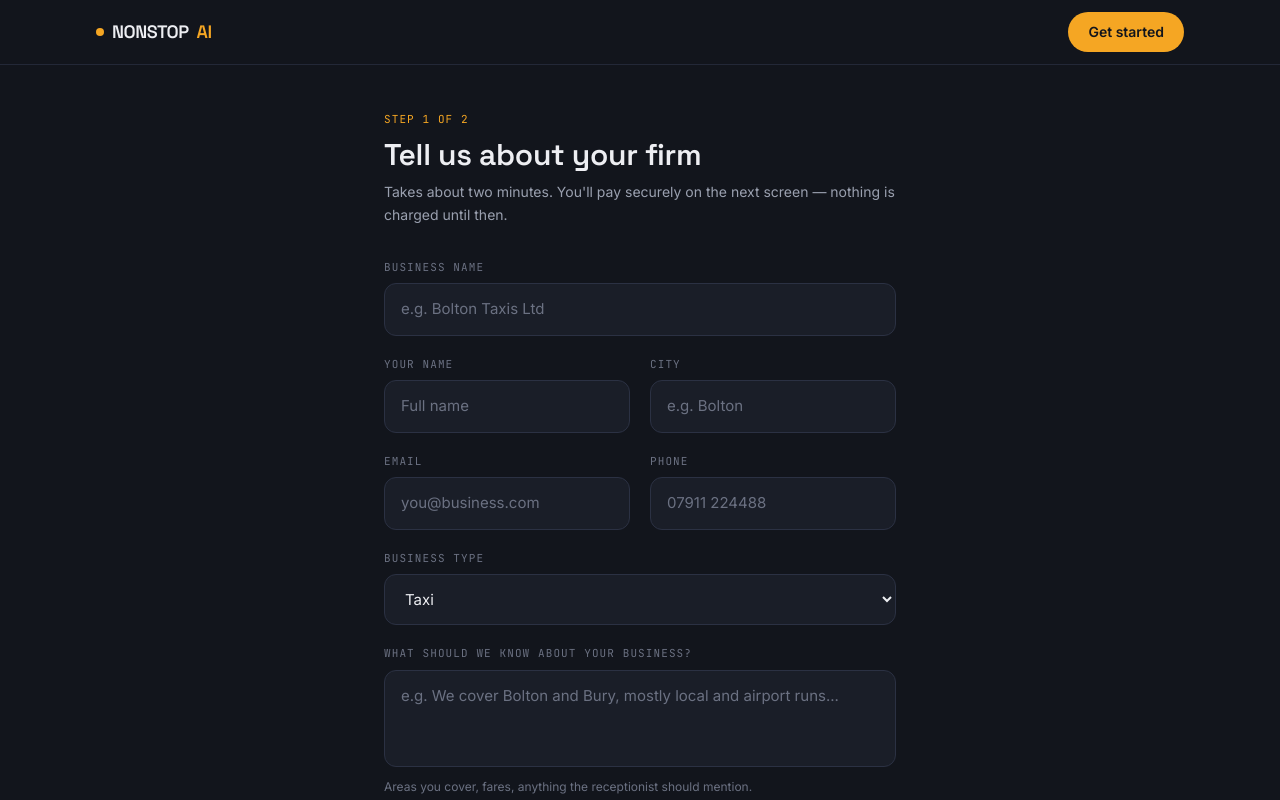
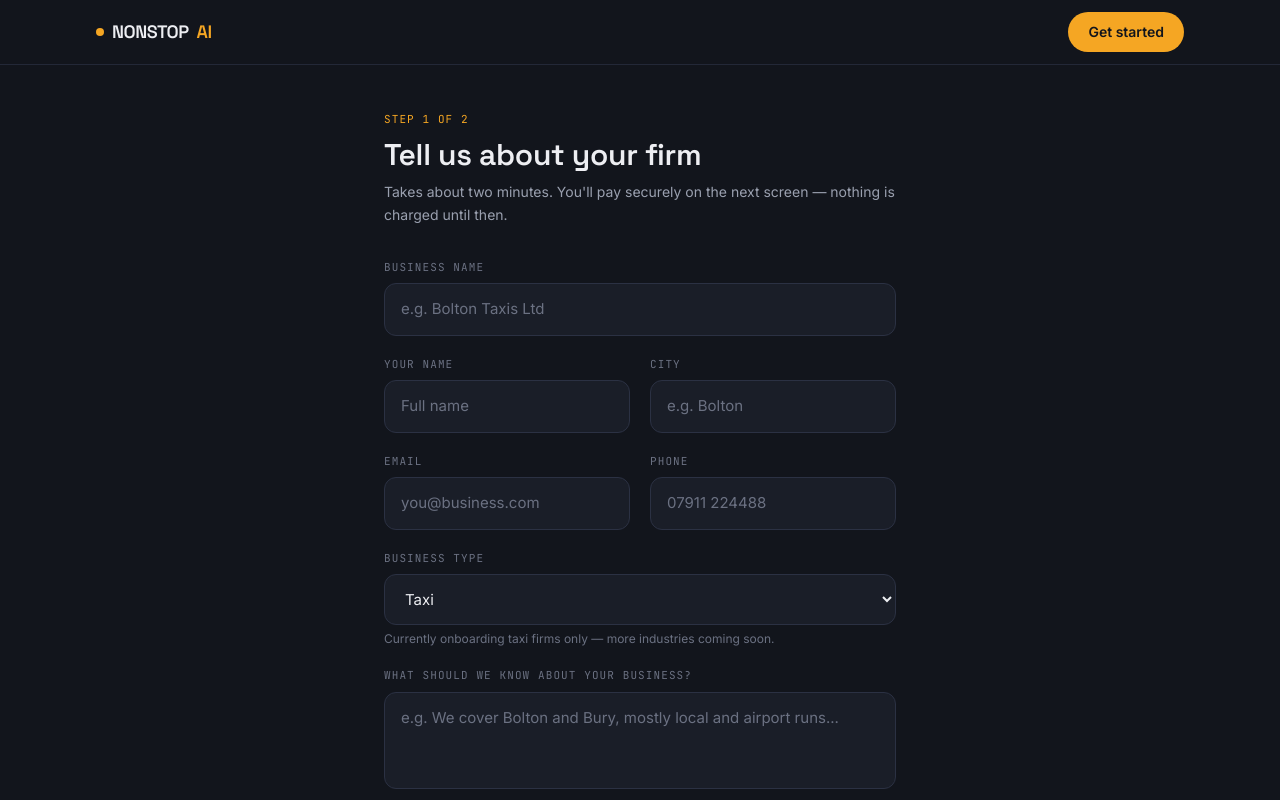
Before and after one commit to billygeez666/nonstopai-onboarding, a React (Vite) app: page /signup in a window 1280 px wide. Shown: the top 800 px of the page. Built offline with nearby package versions, Linux system fonts and the light colour scheme.

Commit message:
Update Signup.jsx

```diff
--- a/src/pages/Signup.jsx
+++ b/src/pages/Signup.jsx
@@ -3,7 +3,16 @@
 import Footer from '../components/Footer.jsx'
 import { Button } from '../components/Button.jsx'
 
-const NICHES = ['Taxi', 'Takeaway', 'Eye Clinic', 'Other']
+// Only niches with an ACTIVE row in Supabase `pathway_templates` should be
+// listed here. The `value` sent to the backend must match that table's
+// `niche` column exactly (lowercase slug), not the display label.
+//
+// Currently active: taxi
+// Inactive in pathway_templates (add back once activated): takeaway, clinic, hotel
+const NICHES = [
+  { value: 'taxi', label: 'Taxi' },
+]
+
 const STYLE_PRESETS = [
   { value: 'professional', label: 'Professional & efficient' },
   { value: 'friendly', label: 'Warm & friendly' },
@@ -15,7 +24,7 @@
   contact_name: '',
   contact_email: '',
   contact_phone: '',
-  niche: 'Taxi',
+  niche: 'taxi',
   city: '',
   business_description: '',
   transfer_number: '',
@@ -161,13 +170,19 @@
                 className={inputClass}
                 value={form.niche}
                 onChange={(e) => update('niche', e.target.value)}
+                disabled={NICHES.length === 1}
               >
                 {NICHES.map((n) => (
-                  <option key={n} value={n}>
-                    {n}
+                  <option key={n.value} value={n.value}>
+                    {n.label}
                   </option>
                 ))}
               </select>
+              {NICHES.length === 1 && (
+                <p className="text-paper-faint text-xs mt-1.5">
+                  Currently onboarding taxi firms only — more industries coming soon.
+                </p>
+              )}
             </Field>
 
             <Field
```
